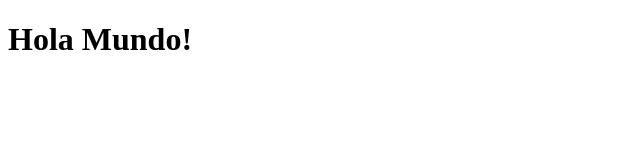
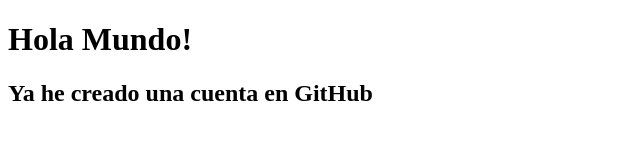
Before and after one commit to mis-cursos/curso_git, a plain HTML site: page index.html in a window 1280 px wide. Shown: the whole page, without its empty margins (0-640 px from the left). Drawn offline with Linux system fonts and the light colour scheme.

Commit message:
h2 - GitHub

```diff
--- a/index.html
+++ b/index.html
@@ -7,6 +7,7 @@
 <body>
 
   <h1>Hola Mundo!</h1>
+  <h2>Ya he creado una cuenta en GitHub</h2>
 
 </body>
 </html>
```
